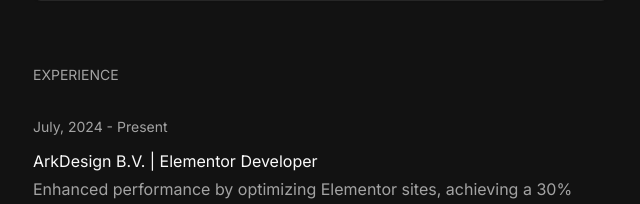
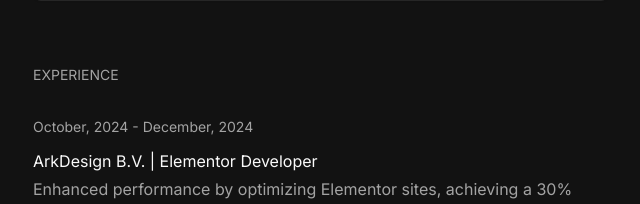
Before and after one commit to noxxxd01/mikko-portfolio, a Next.js app: page / in a window 1280 px wide. Shown: the part 2584-2788 px from the top of the page, without its empty margins (319-959 px from the left). Built offline with nearby package versions, Linux system fonts and the light colour scheme.

Commit message:
experience update

```diff
--- a/app/page.tsx
+++ b/app/page.tsx
@@ -259,7 +259,7 @@
         <div className="justify-between gap-4 py-4">
           <div>
             <h6 className="pb-3 text-sm text-neutral-500 dark:text-neutral-400">
-              July, 2024 - Present
+              October, 2024 - December, 2024
             </h6>
           </div>
           <div className="w-full">
```
